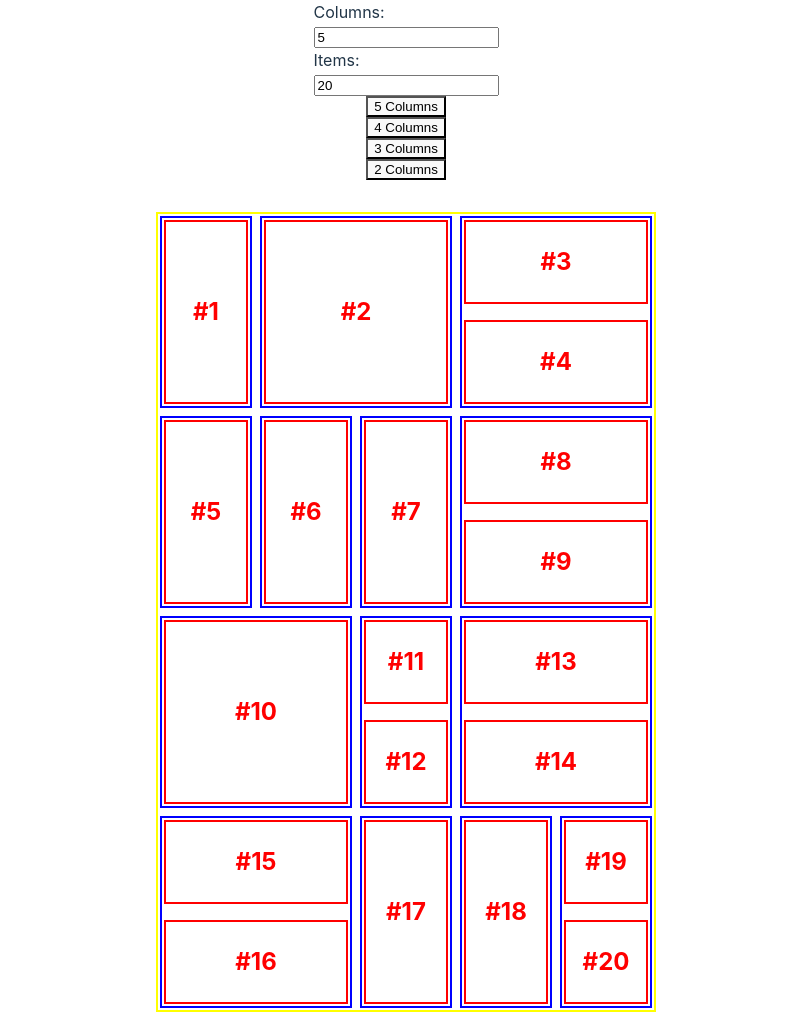
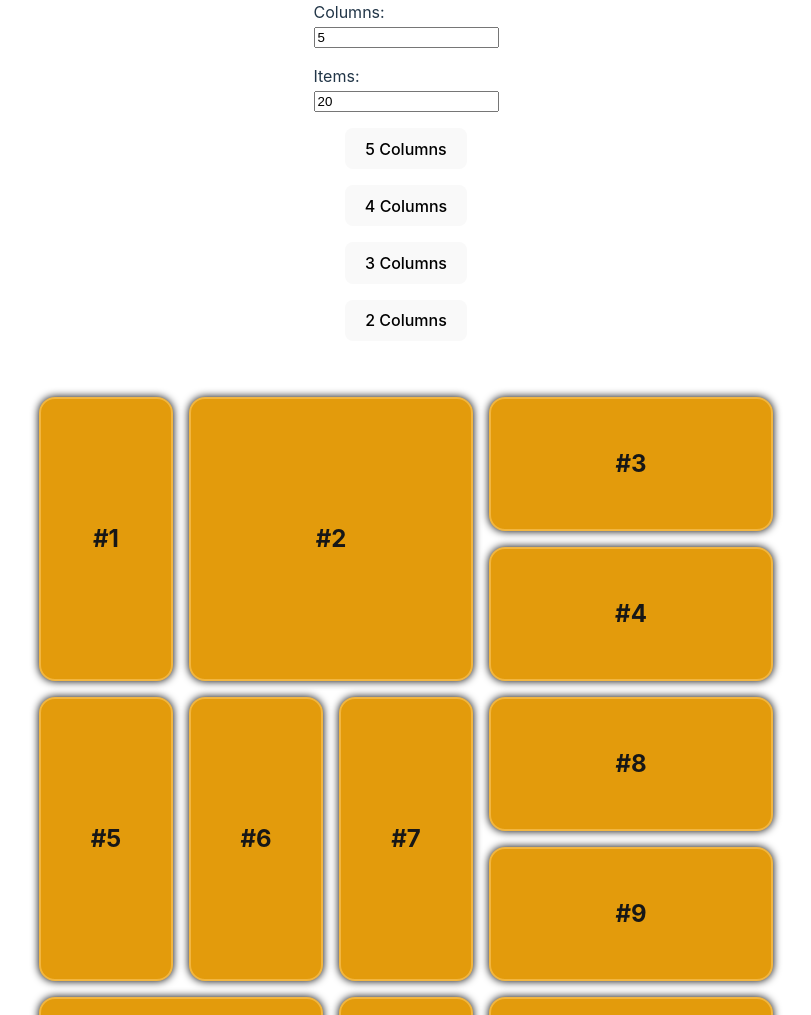
Before and after one commit to AlexanderJinoridze/RG_masonry, a website built with Vite: page index.html in a window 1280 px wide. Shown: the top 1015 px of the page, without its empty margins (234-1045 px from the left). Built offline with nearby package versions, Linux system fonts and the light colour scheme.

Commit message:
Style change

```diff
--- a/main.js
+++ b/main.js
@@ -248,7 +248,7 @@ function drawGrid(root, itemTemplate, columns, data) {
         i = i + step;
     }
 
-    root.style = `width:${columns * 100}px`;
+    root.style = `width:${columns * 150}px`;
     root.innerHTML = result;
 }
 
--- a/style.css
+++ b/style.css
@@ -1,6 +1,5 @@
 :root {
     font-family: Inter, system-ui, Avenir, Helvetica, Arial, sans-serif;
-    font-size: 16px;
     line-height: 1.5;
     font-weight: 400;
 
@@ -27,10 +26,16 @@ a:hover {
 body {
     margin: 0;
     display: flex;
-    flex-flow: column;
+    gap: 16px;
+    flex-direction: column;
     place-items: center;
     min-width: 320px;
     min-height: 100vh;
+}
+
+h1 {
+    font-size: 3.2em;
+    line-height: 1.1;
 }
 
 #app {
@@ -40,21 +45,31 @@ body {
     text-align: center;
     justify-content: flex-start;
     flex-flow: row wrap;
-
-    outline: 2px solid yellow;
-    outline-offset: -2px;
 }
 
 .item {
-    outline: 2px solid red;
-    outline-offset: -10px;
     display: flex;
     align-items: center;
     justify-content: center;
     font-size: 1.5rem;
     line-height: 1;
-    color: red;
     font-weight: bold;
+    color: #171717;
+
+    background: #e39b0c;
+    border: 2px solid #f2b640;
+    box-shadow: 0 0 8px black;
+    border-radius: 16px;
+
+    margin: 8px;
+    flex: 1;
+
+    transition: all 0.2s;
+    cursor: pointer;
+}
+
+.item:hover {
+    background: #fbb621;
 }
 
 .square,
@@ -63,33 +78,37 @@ body {
 .vertical {
     display: flex;
     flex-direction: column;
-
-    outline: 2px solid blue;
-    outline-offset: -6px;
 }
 
 .square,
 .horizontals {
-    width: 200px;
-    height: 200px;
+    width: 300px;
+    height: 300px;
 }
 
 .double,
 .vertical {
-    width: 100px;
-    height: 200px;
+    width: 150px;
+    height: 300px;
 }
 
-.square .item,
-.vertical .item {
-    width: 100%;
-    height: 100%;
+button {
+    border-radius: 8px;
+    border: 1px solid transparent;
+    padding: 0.6em 1.2em;
+    font-size: 1em;
+    font-weight: 500;
+    font-family: inherit;
+    background-color: #1a1a1a;
+    cursor: pointer;
+    transition: border-color 0.25s;
 }
-
-.horizontals .item,
-.double .item {
-    width: 100%;
-    height: 50%;
+button:hover {
+    border-color: #646cff;
+}
+button:focus,
+button:focus-visible {
+    outline: 4px auto -webkit-focus-ring-color;
 }
 
 @media (prefers-color-scheme: light) {
```
Also changed, not shown: index.html (+7 -1 lines).
